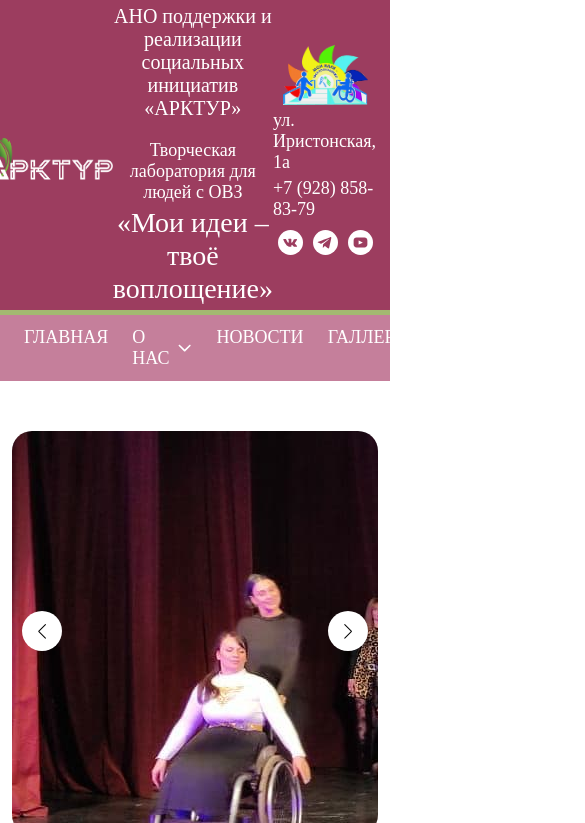
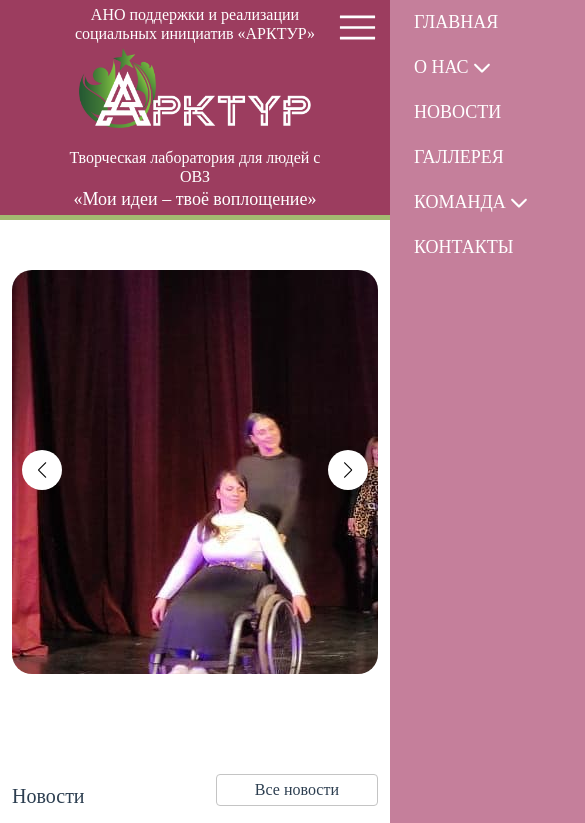
Before and after one commit to alan-966/moyidei, a website: page #src/pages/index.html in a window 390 px wide. Shown: the top 823 px of the page, 585 px wide, since content can reach past the window. Drawn offline with nearby package versions, Linux system fonts and the light colour scheme; files that its build step writes are made by us from their sources; files whose address does not match are found by name; a web font is replaced by a local one.

Commit message:
Начал адаптив шапки

```diff
--- a/#src/pages/_header.html
+++ b/#src/pages/_header.html
@@ -5,6 +5,7 @@
 				<a href="/" class="main_logo_wrapper"><img src="/img/logo1.png"></a>
 				<div class="header_title">
 					<h3>АНО поддержки и реализации социальных инициатив «АРКТУР»</h2>
+					<a href="/" class="main_logo_wrapper"><img src="/img/logo1.png"></a>
 					<span>Творческая лаборатория для людей с ОВЗ</span>
 					<h2>«Мои идеи – твоё воплощение»</h2>
 				</div>
@@ -29,6 +30,11 @@
 							</a>
 						</li>
 					</ul>
+				</div>
+				<div class="header_burger">
+					<svg width="45" height="35" viewBox="0 0 45 35" fill="none" xmlns="http://www.w3.org/2000/svg">
+						<path d="M39.7266 5.46875H5.27344C5.08008 5.46875 4.92188 5.5918 4.92188 5.74219V7.92969C4.92188 8.08008 5.08008 8.20312 5.27344 8.20312H39.7266C39.9199 8.20312 40.0781 8.08008 40.0781 7.92969V5.74219C40.0781 5.5918 39.9199 5.46875 39.7266 5.46875ZM39.7266 26.7969H5.27344C5.08008 26.7969 4.92188 26.9199 4.92188 27.0703V29.2578C4.92188 29.4082 5.08008 29.5312 5.27344 29.5312H39.7266C39.9199 29.5312 40.0781 29.4082 40.0781 29.2578V27.0703C40.0781 26.9199 39.9199 26.7969 39.7266 26.7969ZM39.7266 16.1328H5.27344C5.08008 16.1328 4.92188 16.2559 4.92188 16.4062V18.5938C4.92188 18.7441 5.08008 18.8672 5.27344 18.8672H39.7266C39.9199 18.8672 40.0781 18.7441 40.0781 18.5938V16.4062C40.0781 16.2559 39.9199 16.1328 39.7266 16.1328Z" fill="white"/>
+					</svg>
 				</div>
 			</div>
 		</div>
--- a/#src/scss/header-media.scss
+++ b/#src/scss/header-media.scss
@@ -1,111 +1,79 @@
 @media (max-width:1200px){
-	.container{
-		max-width: 970px;
+	.header_container {
+		max-width: 994px; // 970 + 24
 	}
-	.header_nav{
-		a{
-			font-size: 20px;
-			line-height: 26px;
+}
+
+// @media (max-width:992px){
+// 	.header_container {
+// 		max-width: 774px; // 750 + 24
+// 	}
+// }
+
+@media (max-width:767px){
+	.header_container {
+		max-width: none;
+	}
+
+	.header_menu_wrapper {
+		// display: none;
+		position: fixed;
+		top: 0;
+		right: -90%;
+		width: 90%;
+		height: 100%;
+		z-index: 2;
+		transition: all 0.3s ease;
+		// transform-origin: top right;
+		// transform: scaleX(0.5);
+
+		.header_topmenu {
+			flex-direction: column;
 		}
 	}
-	.info_block{
-		// margin-top: 12px;
-		// padding: 10px 22px;
-		// margin-bottom: 10px;
-		.info_block_left{
-			// padding-right: 20px;
-			// ul{
-				// margin-bottom: 3px;
-				// justify-content: space-between;
-			// }
-			span{
-				font-size: 18px;
-				line-height: 24px;
+
+	.header_menu_wrapper.active {
+		right: 0;
+		transition: all 0.3s ease;
+	}
+
+	.header_content {
+		flex-direction: column;
+		padding: 5px 45px;
+
+		.main_logo_wrapper {
+			display: none;
+		}
+
+		.header_title {
+			h3 {
+				font-size: $size4; // 2
+				line-height: $lh4;
+				font-family: "Roboto-Regular";
+			}
+
+			.main_logo_wrapper {
+				display: block;
+				height: 80px;
+			}
+
+			span {
+				font-size: $size4; // 3
+				line-height: $lh4;
+			}
+
+			h2 {
+				font-size: $size3; // 1
+				line-height: $lh3;
 			}
 		}
-		.info_block_right{
-			// padding-left: 20px;
-			a{
-				font-size: 20px;
-				line-height: 26px;
-			}
+
+		.info_block {
+			display: none;
+		}
+
+		.header_burger {
+			display: block;
 		}
 	}
 }
-
-@media (max-width:992px){
-	.container{
-		max-width: 750px;
-		.header_logo{
-			height: 100px;
-			margin-bottom: -18px;
-		}
-	}
-	.header_nav{
-		a{
-			font-size: 18px;
-			line-height: 24px;
-		}
-	}
-	.info_block{
-		margin-top: 8px;
-		padding: 6px 18px;
-		margin-bottom: 6px;
-		.info_block_left{
-			padding-right: 10px;
-			// ul{
-				// margin-bottom: 3px;
-			// }
-			span{
-				font-size: 16px;
-				line-height: 21px;
-			}
-		}
-		.info_block_right{
-			padding-left: 10px;
-			a{
-				font-size: 18px;
-				line-height: 24px;
-			}
-		}
-	}
-}
-
-@media (max-width:767px){
-	.container{
-		max-width: none;
-		.header_logo{
-			height: 80px;
-			margin-bottom: -14px;
-		}
-	}
-	.header_nav{
-		a{
-			font-size: 16px;
-			line-height: 21px;
-		}
-	}
-	.info_block{
-		// margin-top: 12px;
-		// padding: 10px 22px;
-		// margin-bottom: 10px;
-		.info_block_left{
-			// padding-right: 20px;
-			// ul{
-				// margin-bottom: 3px;
-				// justify-content: space-between;
-			// }
-			span{
-				font-size: 14px;
-				line-height: 18px;
-			}
-		}
-		.info_block_right{
-			// padding-left: 20px;
-			a{
-				font-size: 16px;
-				line-height: 21px;
-			}
-		}
-	}
-}
--- a/#src/scss/header.scss
+++ b/#src/scss/header.scss
@@ -22,7 +22,7 @@
 	padding: 5px 0;
 
 	.main_logo_wrapper {
-		margin-left: -50px;
+		margin-left: -40px;
 		height: 90px;
 		img {width: 100%; height: 100%; object-fit: contain;}
 	}
@@ -36,17 +36,23 @@
 			font-size: $size2;
 			line-height: $lh2;
 			font-family: "Roboto-Medium";
-			margin-bottom: 20px;
+		}
+
+		.main_logo_wrapper {
+			display: none;
+			margin-top: 5px;
+			margin-left: 0;
 		}
 
 		span {
 			display: block;
 			font-size: $size3;
 			line-height: $lh3;
-			margin-bottom: 3px;
+			margin-top: 20px;
 		}
 
 		h2 {
+			margin-top: 3px;
 			font-size: $size1;
 			line-height: $lh1;
 			font-family: "Roboto-Medium";
@@ -111,7 +117,16 @@
 				}
 			}
 		}
+	}
 
+	.header_burger {
+		display: none;
+		align-self: flex-start;
+		position: absolute;
+		top: 0;
+		right: 0;
+		padding: 10px;
+		cursor: pointer;
 	}
 }
 
@@ -215,3 +230,5 @@
 		}
 	}
 }
+
+@import "header-media";
--- a/#src/scss/slider.scss
+++ b/#src/scss/slider.scss
@@ -1,33 +1,36 @@
 @import "https://unpkg.com/swiper/swiper-bundle.min.css";
 
-.swiper{
+.swiper {
 	width: 100%;
 	height: 404px;
 	margin-top: 50px;
 	border-radius: 20px;
 
-	.swiper-button-prev{
-		color: #000;
-		background-color: #FFF;
+	.swiper-button-prev {
+		color: $color7;
+		background-color: $color6;
 		width: 40px;
 		height: 40px;
 		border-radius: 40px;
 	}
-	.swiper-button-prev:after{
-		font-size: 15px;
+
+	.swiper-button-prev:after {
+		font-size: $size4;
 	}
-	.swiper-button-next{
-		color: #000;
-		background-color: #FFF;
+
+	.swiper-button-next {
+		color: $color7;
+		background-color: $color6;
 		width: 40px;
 		height: 40px;
 		border-radius: 40px;
 	}
-	.swiper-button-next:after{
-		font-size: 15px;
+
+	.swiper-button-next:after {
+		font-size: $size4;
 	}
 
-	.swiper-pagination-bullet{
-		background-color: #FFF;
+	.swiper-pagination-bullet {
+		background-color: $color6;
 	}
 }
```
Also changed, not shown: #src/js/menu.js (+14 -2 lines).
